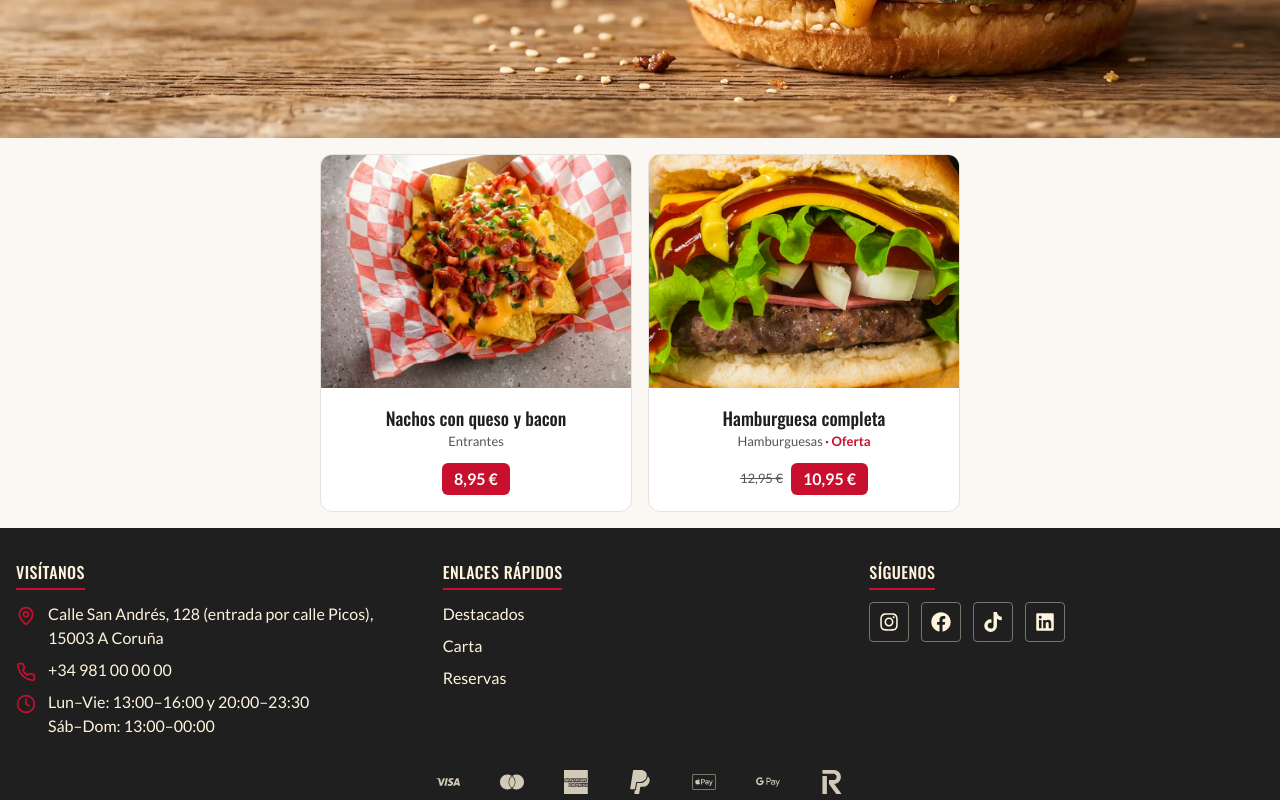
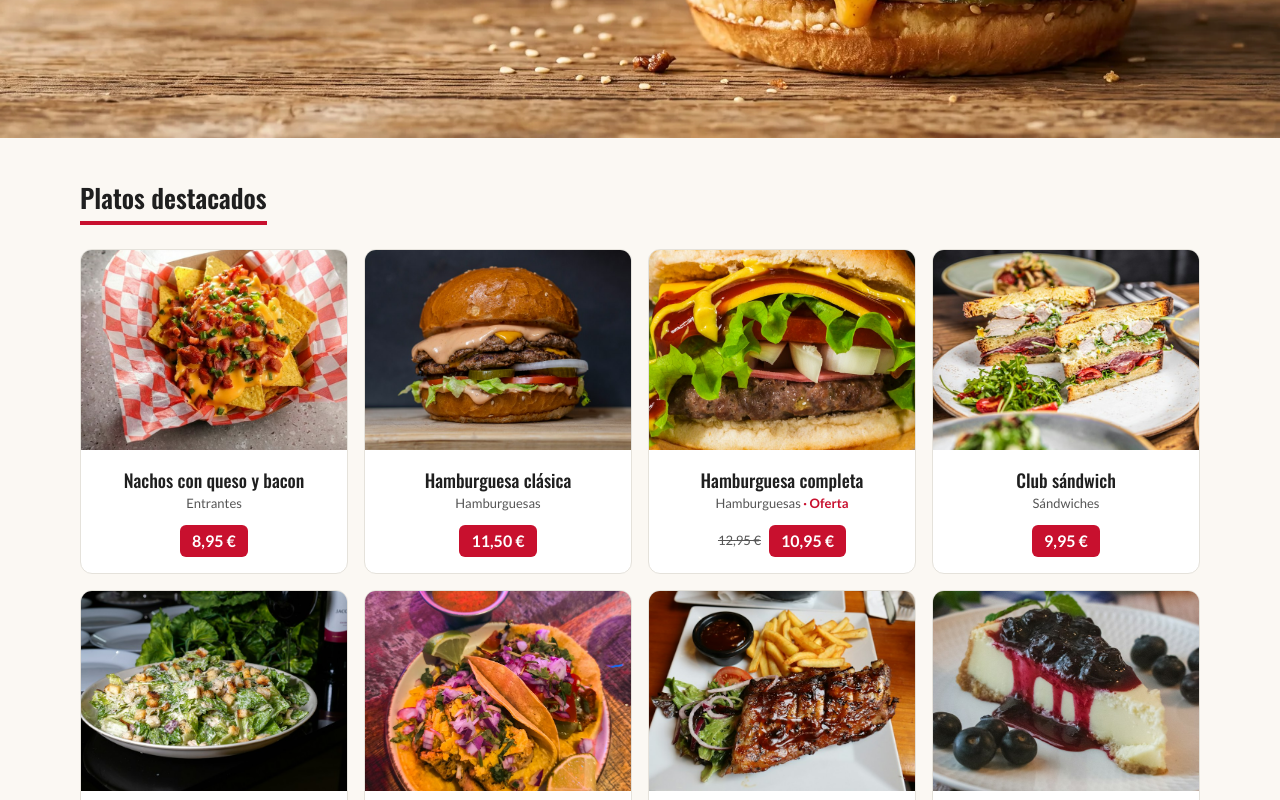
Before and after one commit to diaz827/RestauranteOnline, a React (Vite) app in the folder restauranteOnline/: page / in a window 1280 px wide. Shown: the part 580-1380 px from the top of the page. Built offline with nearby package versions, Linux system fonts and the light colour scheme.

Commit message:
Añadir la rejilla de platos destacados
- Filtrar los platos destacados del JSON con filter

- Pintar una tarjeta por plato con map dentro de una lista

- Añadir el título de sección con subrayado rojo

- Igualar la altura de las tarjetas y alinear los precios

```diff
--- a/restauranteOnline/src/components/ProductCard.tsx
+++ b/restauranteOnline/src/components/ProductCard.tsx
@@ -8,7 +8,7 @@ interface ProductCardProps {
 
 function ProductCard({ plato }: ProductCardProps) {
   return (
-    <article className="relative overflow-hidden rounded-xl border border-borde bg-white text-center">
+    <article className="relative flex h-full flex-col overflow-hidden rounded-xl border border-borde bg-white text-center">
       <img
         src={imagenPlato(plato.imagen)}
         alt={plato.nombre}
@@ -25,7 +25,7 @@ function ProductCard({ plato }: ProductCardProps) {
           {plato.precioOferta !== null && <span className="font-bold text-rojo"> · Oferta</span>}
         </p>
       </hgroup>
-      <p className="flex items-center justify-center gap-2 px-4 pt-3 pb-4">
+      <p className="mt-auto flex items-center justify-center gap-2 px-4 pt-3 pb-4">
         {plato.precioOferta !== null && (
           <s className="text-[13px] text-gris">{formatearPrecio(plato.precio)}</s>
         )}
--- a/restauranteOnline/src/pages/HomePage.tsx
+++ b/restauranteOnline/src/pages/HomePage.tsx
@@ -5,6 +5,7 @@ import productos from '../data/products.json'
 import type { Product } from '../types/product'
 
 const platos = productos as Product[]
+const destacados = platos.filter((plato) => plato.destacado)
 
 function HomePage() {
     return (
@@ -33,9 +34,20 @@ function HomePage() {
                     </a>
                 </article>
             </section>
-            <section className="mx-auto grid max-w-2xl grid-cols-2 gap-4 p-4">
-                <ProductCard plato={platos[0]} />
-                <ProductCard plato={platos[8]} />
+            <section aria-labelledby="titulo-destacados" className="mx-auto max-w-6xl px-4 py-10">
+                <h2
+                    id="titulo-destacados"
+                    className="mb-6 w-fit border-b-4 border-rojo pb-1 font-titulos text-[26px] font-semibold"
+                >
+                    Platos destacados
+                </h2>
+                <ul className="grid grid-cols-2 gap-4 lg:grid-cols-4">
+                    {destacados.map((plato) => (
+                        <li key={plato.id}>
+                            <ProductCard plato={plato} />
+                        </li>
+                    ))}
+                </ul>
             </section>
         </main>
     )
```
